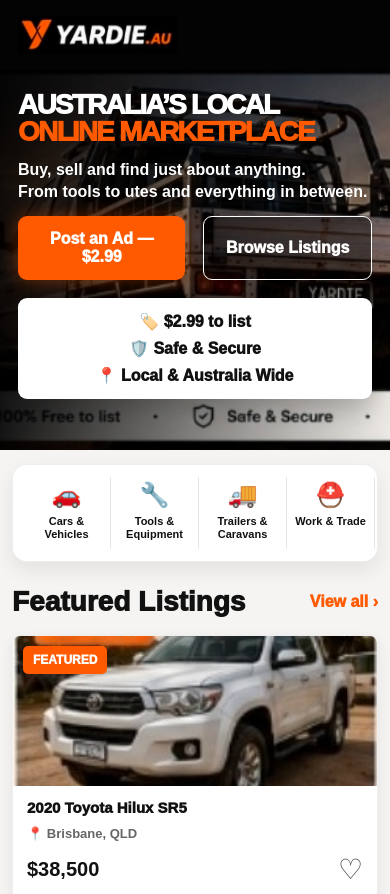
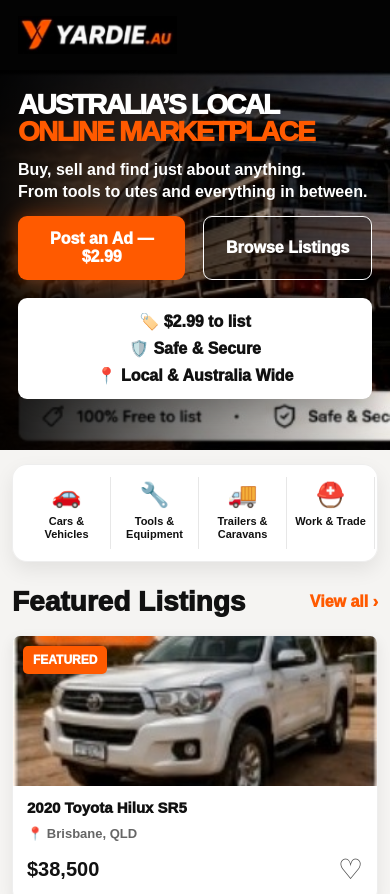
Before and after one commit to Yardieau/yardie-au, a Next.js app: page / in a window 390 px wide. Shown: the top 894 px of the page. Built offline with nearby package versions, Linux system fonts and the light colour scheme.

Commit message:
Update globals.css

```diff
--- a/app/globals.css
+++ b/app/globals.css
@@ -459,7 +459,7 @@
   height: 380px;
   min-height: 380px;
   padding: 22px 18px 18px;
-  background-position: 75% center;
+  background-position: 69% center;
   background-size: cover;
   }
 
```
